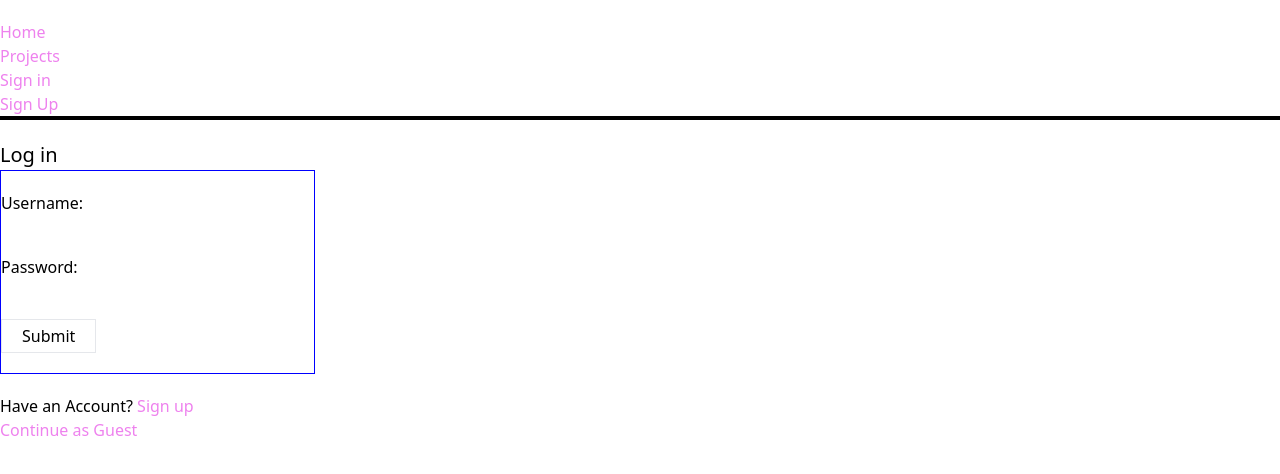
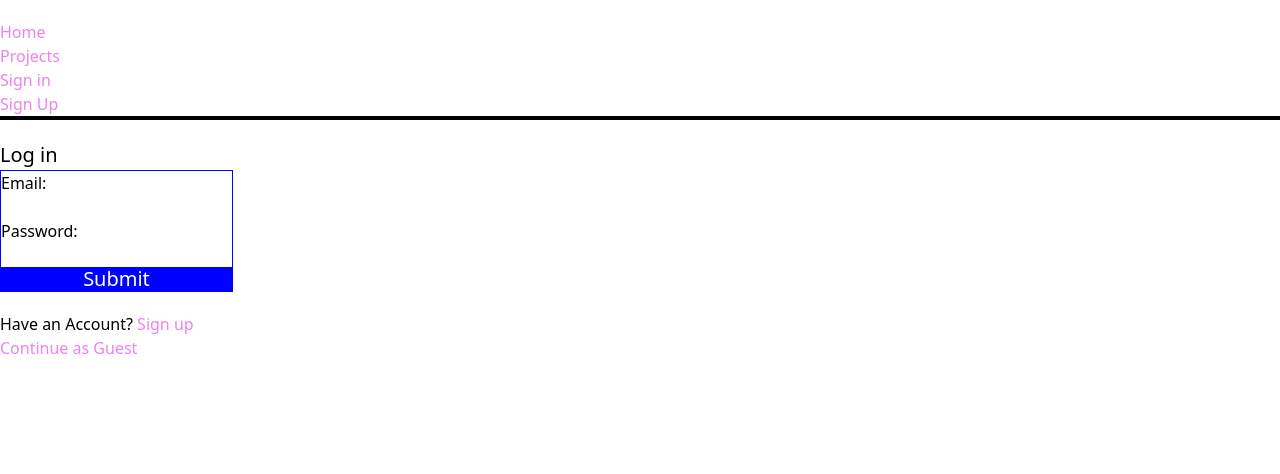
Before and after one commit to aaronlmjohnson/issue-tracker, a React (Create React App) app in the folder client/: page /login in a window 1280 px wide. Shown: the top 474 px of the page. Built offline with nearby package versions, Linux system fonts and the light colour scheme.

Commit message:
updated login form

```diff
--- a/client/src/components/LoginForm.tsx
+++ b/client/src/components/LoginForm.tsx
@@ -2,57 +2,44 @@ import FormInput from "./FormInput";
 import { useLogin } from "../hooks/useLogin";
 import { useState } from "react";
 import FormError from "./FormError";
+import useFormHandler from "../hooks/useFormHandler";
+import TextInput from "./TextInput";
+import PasswordInput from "./PasswordInput";
 
 const LoginForm = ()=>{
 
     const [username, setUsername] = useState('');
     const [password, setPassword] = useState('');
-    const [form, setForm] = useState(
-        {
-            email:'',
-            first_name: '',
-            last_name: '',
-            role:'',
-            password:'',
+    const {form, handleChange} = useFormHandler({
+        email:'',
+        password:'',
+    });
 
-        }
-    )
     const {login, isLoading, error} = useLogin();
 
     const handleSubmit =  async (e:any)=>{
         e.preventDefault();
-        console.log(username);
-        //await login(username, password);
+        console.log(form);
+        await login(form);
     }
 
     return (
         <form action="" method="POST" className="sign-up-form text-base font-normal" onSubmit={handleSubmit}>
-            <FormInput
-                forValue={"username"}
-                classValue={"username-input"}
-                nameValue={"username"}
-                type={"text"}
-                content={"Username:"}
-                setter = {setUsername}
-                onChange={(e:any) => setUsername(e.target.value)}
+            <TextInput
+                forValue={"email"}
+                classValue={"email-input"}
+                label={"Email:"}
+                value={form.email}
+                setter={(e:any) => handleChange(e, 'email')}
             />
-            <FormInput
+            <PasswordInput
                 forValue={"password"}
                 classValue={"password-input"}
-                nameValue={"password"}
-                type={"password"}
-                content={"Password:"}
-                setter = {setPassword}
-                onChange={(e:any) => setPassword(e.target.value)}
+                value={form.password}
+                label={"Password:"}
+                setter={(e:any) => handleChange(e, 'password')}
             />
-            <FormInput
-                forValue={"submit"}
-                classValue={"submit-button"}
-                nameValue={"submit"}
-                type={"submit"}
-                content={""}
-                styling = {"border px-5 py-1"}
-            />
+            <button>Submit</button>
             {error && <FormError error= {error}/>}
 
 
--- a/client/src/components/Navbar.tsx
+++ b/client/src/components/Navbar.tsx
@@ -8,7 +8,7 @@ const Navbar = ()=>{
         <nav className="border-b-4 border-t-0 border-x-0  border-black">
             <p className=""><a href="/">Home</a></p>
             <p className=""><a href="/projects">Projects</a></p>
-            {user ? <p>Logged in As: {user.user.username}</p> : <></>}
+            {user ? <p>Logged in As: {user.fullName}</p> : <></>}
             {user && <button onClick={logout}>Log out</button>}
             {!user && <p><a href="/login">Sign in</a></p>}
             {!user && <p><a href="/sign-up">Sign Up</a></p>}
--- /dev/null
+++ b/client/src/components/PasswordInput.tsx
@@ -0,0 +1,18 @@
+const PasswordInput = (props:any)=>{
+    const styling = "border";
+
+    return (
+        <>
+            <label htmlFor={props.forValue} className={"password-input-label"}>{props.label}</label>
+            <input
+                className={"text-input" + styling}
+                name={props.forValue}
+                type="password"
+                onChange={props.setter}
+                value={props.value}
+            />
+        </>
+    )
+}
+
+export default PasswordInput;
--- a/client/src/hooks/useLogin.tsx
+++ b/client/src/hooks/useLogin.tsx
@@ -8,8 +8,11 @@ export const useLogin = ()=>{
     const { dispatch } = useAuthContext();
     const navigate = useNavigate();
 
-    const login = async(username:String, password:string)=>{
-        console.log(username);
+    interface LoginFormObj {
+        email:String,
+        password:string,
+    }
+    const login = async(form:LoginFormObj)=>{
         setIsLoading(true);
         setError("");
         const response = await fetch("http://localhost:3001/users/login", {
@@ -17,7 +20,7 @@ export const useLogin = ()=>{
             headers: {
                 'Content-Type': 'application/json'
             },
-            body: JSON.stringify({username, password}),
+            body: JSON.stringify(form),
         })
 
         const json = await response.json();
@@ -31,7 +34,7 @@ export const useLogin = ()=>{
             setIsLoading(false);
             setError("")
             localStorage.setItem('user', JSON.stringify(json));
-            console.log(`Logged in as ${username}.`);
+            console.log(json);
             dispatch({type: 'LOGIN', payload: json});
             navigate(json.redirectUrl);
         }
```
Also changed, not shown: 2 other files (tests, documents, lock files or other folders).
